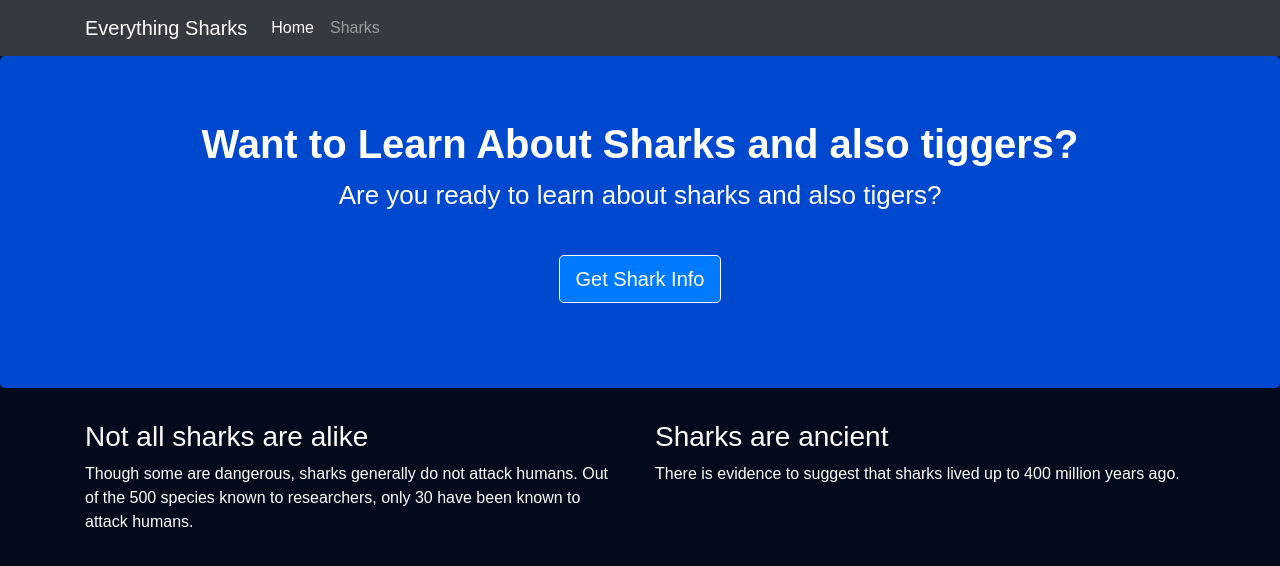
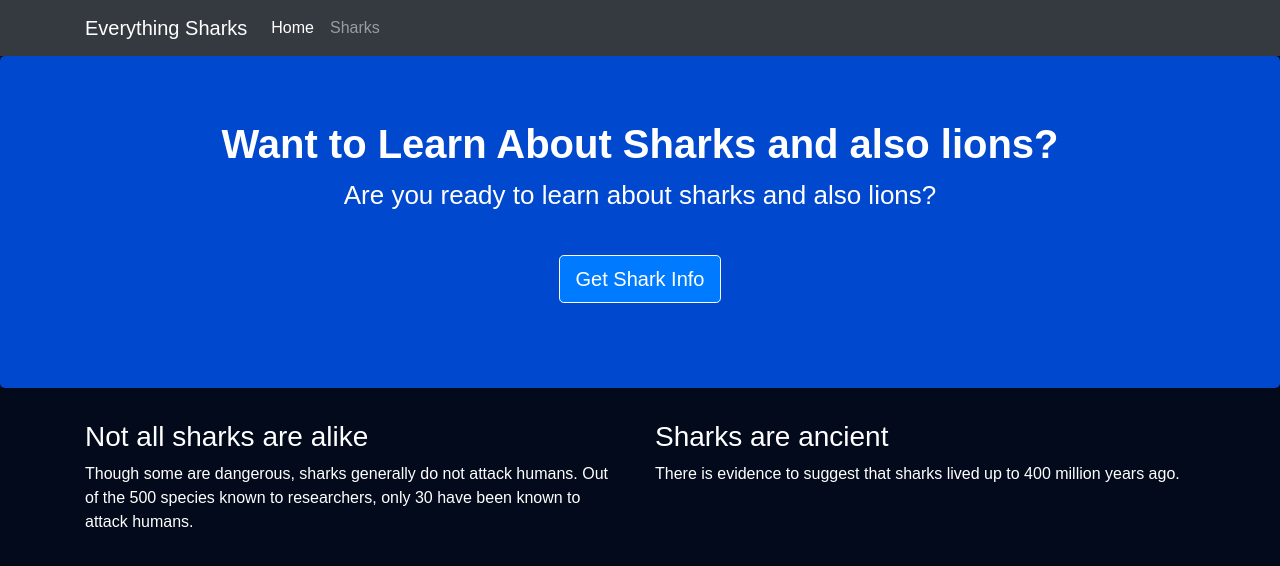
Before and after one commit to boddusaiprakash123/nodejs-application-deployment, a website: page views/index.html in a window 1280 px wide. Drawn offline with nearby package versions, Linux system fonts and the light colour scheme.

Commit message:
Update index.html
commit 3

```diff
--- a/views/index.html
+++ b/views/index.html
@@ -30,8 +30,8 @@
 
     <div class="jumbotron">
         <div class="container">
-            <h1>Want to Learn About Sharks and also tiggers?</h1>
-            <p>Are you ready to learn about sharks and also tigers?</p>
+            <h1>Want to Learn About Sharks and also lions?</h1>
+            <p>Are you ready to learn about sharks and also lions?</p>
             <br>
             <p><a class="btn btn-primary btn-lg" href="/sharks" role="button">Get Shark Info</a></p>
         </div>
```
